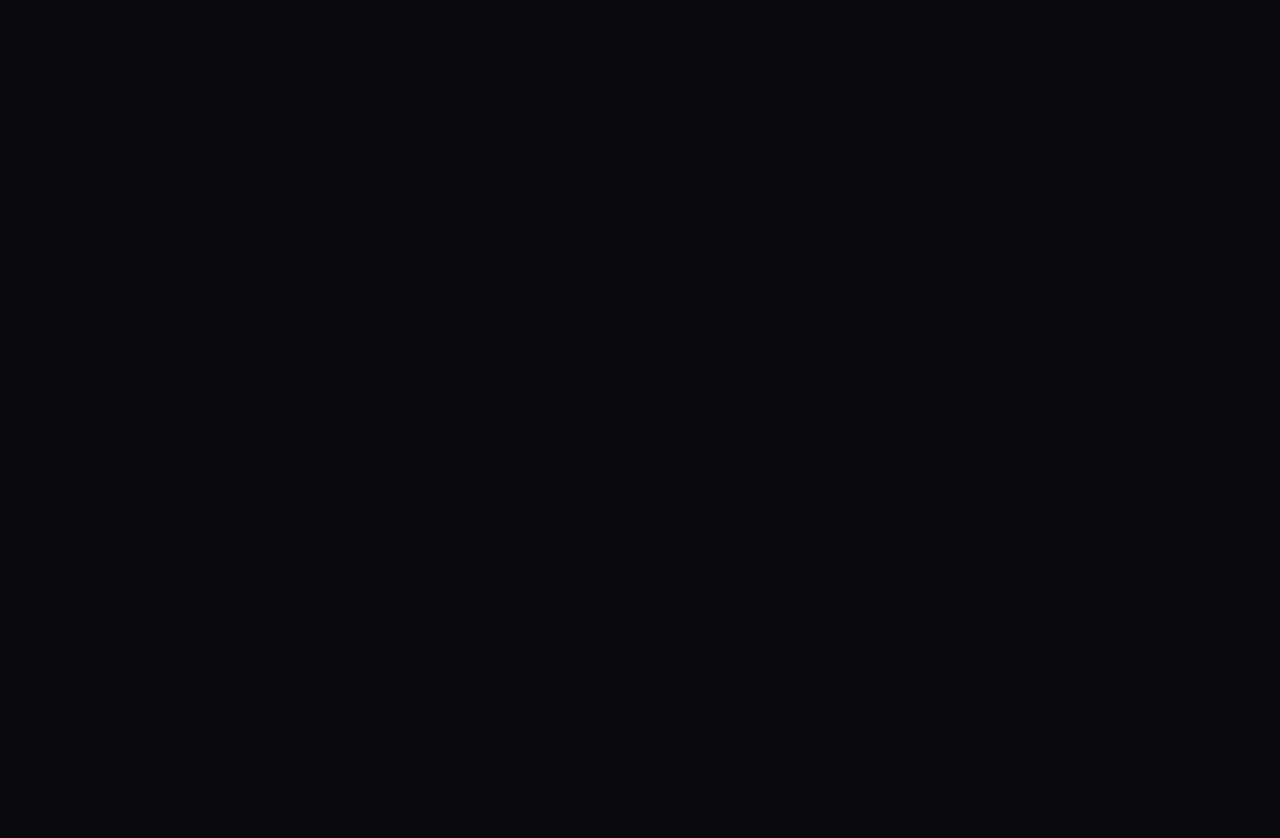
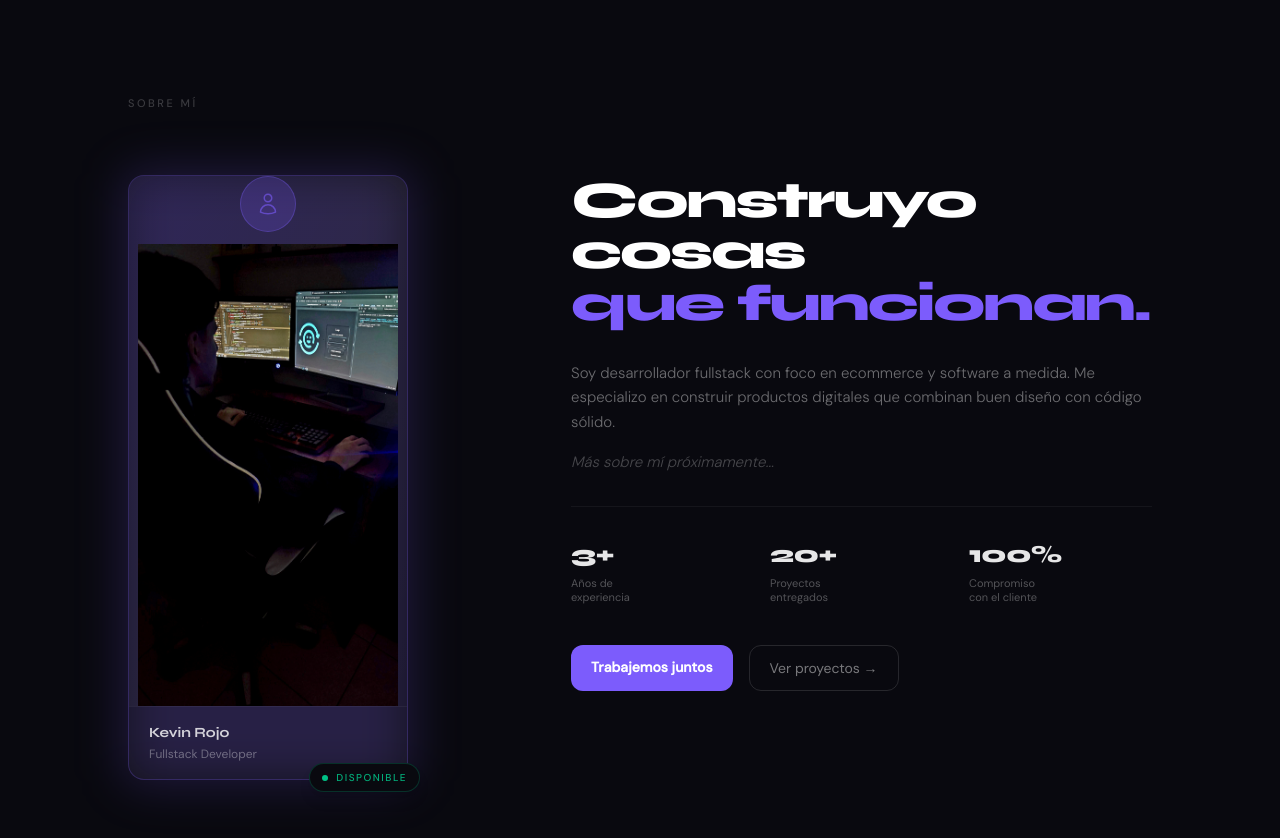
Before and after one commit to kevinjrojo/Portafolio-kr, a Next.js app: page / in a window 1280 px wide. Shown: the part 676-1514 px from the top of the page. Before the commit the page ends 800 px from the top, so only its background shows below. Built offline with nearby package versions, Linux system fonts and the light colour scheme.

Commit message:
refactor: agregar componente About y mejorar estilos en Navbar y Hero

```diff
--- a/app/page.tsx
+++ b/app/page.tsx
@@ -1,6 +1,8 @@
 import Navbar from "@/components/Navbar";
 import Hero from "@/components/Hero";
+
 import Projects from "@/components/Projects";
+import About from "@/components/About";
 
 export default function Home() {
   return (
@@ -11,6 +13,7 @@ export default function Home() {
           <Hero />
           <Projects />
         </section>
+        <About />
       </div>
     </main>
   );
--- /dev/null
+++ b/components/About.tsx
@@ -0,0 +1,149 @@
+"use client";
+import Image from "next/image";
+
+export default function About() {
+  return (
+    <section id="sobre-mi" className="border-t border-white/5 py-24 px-6">
+      <div className="max-w-5xl mx-auto">
+        {/* Section label */}
+        <p className="text-[11px] tracking-[2.5px] uppercase text-white/20 font-medium mb-16">
+          Sobre mí
+        </p>
+
+        <div className="grid grid-cols-1 md:grid-cols-[1fr_1.6fr] gap-12 md:gap-20 items-start">
+          {/* LEFT — foto */}
+          <div className="relative w-full max-w-70 mx-auto md:mx-0">
+            {/* Glow detrás */}
+            <div className="absolute -inset-1 rounded-2xl bg-[#7c5cfc]/20 blur-xl" />
+
+            {/* Marco con borde violeta sutil */}
+            <div className="relative rounded-2xl border border-[#7c5cfc]/25 overflow-hidden bg-white/3">
+              {/* Placeholder foto — reemplazá src con tu imagen */}
+              <div className="aspect-3/4 w-full bg-linear-to-br from-[#7c5cfc]/10 via-white/3 to-transparent flex items-center justify-center">
+                {/* Cuando tengas la foto, reemplazá este bloque por:
+                    <Image src="/tu-foto.jpg" alt="Kevin Rojo" fill className="object-cover" />
+                */}
+                <div className="flex flex-col items-center gap-3 select-none pointer-events-none">
+                  <div className="w-14 h-14 rounded-full bg-[#7c5cfc]/20 border border-[#7c5cfc]/30 flex items-center justify-center">
+                    <svg
+                      className="w-6 h-6 text-[#7c5cfc]/60"
+                      fill="none"
+                      viewBox="0 0 24 24"
+                      stroke="currentColor"
+                      strokeWidth={1.5}
+                    >
+                      <path
+                        strokeLinecap="round"
+                        strokeLinejoin="round"
+                        d="M15.75 6a3.75 3.75 0 11-7.5 0 3.75 3.75 0 017.5 0zM4.501 20.118a7.5 7.5 0 0114.998 0A17.933 17.933 0 0112 21.75c-2.676 0-5.216-.584-7.499-1.632z"
+                      />
+                    </svg>
+                  </div>
+                  <span className="text-[11px] text-white/20 tracking-wide">
+                    <Image
+                      src="/images/foto.jpg"
+                      alt="logo"
+                      width={260}
+                      height={100}
+                    />
+                  </span>
+                </div>
+              </div>
+
+              {/* Nombre debajo de la foto */}
+              <div className="px-5 py-4 border-t border-white/5">
+                <p
+                  className="text-sm font-bold text-white/80"
+                  style={{ fontFamily: "var(--font-syne)" }}
+                >
+                  Kevin Rojo
+                </p>
+                <p className="text-[12px] text-white/35 mt-0.5">
+                  Fullstack Developer
+                </p>
+              </div>
+            </div>
+
+            {/* Badge flotante */}
+            <div className="absolute -bottom-3 -right-3 inline-flex items-center gap-2 text-[10px] font-medium tracking-[1.5px] uppercase text-emerald-400/80 bg-[#09090f] border border-emerald-400/20 px-3 py-1.5 rounded-full shadow-lg">
+              <span className="w-1.5 h-1.5 rounded-full bg-emerald-400 animate-pulse" />
+              Disponible
+            </div>
+          </div>
+
+          {/* RIGHT — texto */}
+          <div className="flex flex-col gap-8">
+            {/* Headline */}
+            <div>
+              <h2
+                className="font-extrabold leading-none tracking-[-2px] text-white"
+                style={{
+                  fontFamily: "var(--font-syne)",
+                  fontSize: "clamp(32px, 4vw, 52px)",
+                }}
+              >
+                Construyo cosas
+                <br />
+                <span className="text-[#7c5cfc]">que funcionan.</span>
+              </h2>
+            </div>
+
+            {/* Párrafo placeholder */}
+            <div className="space-y-4">
+              <p className="text-[15px] leading-relaxed text-white/40 font-light">
+                {/* Reemplazá este texto cuando quieras */}
+                Soy desarrollador fullstack con foco en ecommerce y software a
+                medida. Me especializo en construir productos digitales que
+                combinan buen diseño con código sólido.
+              </p>
+              <p className="text-[15px] leading-relaxed text-white/25 font-light italic">
+                {/* Placeholder para texto adicional */}
+                Más sobre mí próximamente...
+              </p>
+            </div>
+
+            {/* Divider */}
+            <div className="w-full h-px bg-white/5" />
+
+            {/* Stats rápidos */}
+            <div className="grid grid-cols-3 gap-4">
+              {[
+                { value: "3+", label: "Años de\nexperiencia" },
+                { value: "20+", label: "Proyectos\nentregados" },
+                { value: "100%", label: "Compromiso\ncon el cliente" },
+              ].map(({ value, label }) => (
+                <div key={label} className="flex flex-col gap-1.5">
+                  <span
+                    className="text-2xl font-extrabold text-white/90 tracking-tight"
+                    style={{ fontFamily: "var(--font-syne)" }}
+                  >
+                    {value}
+                  </span>
+                  <span className="text-[11px] text-white/30 leading-tight whitespace-pre-line">
+                    {label}
+                  </span>
+                </div>
+              ))}
+            </div>
+
+            {/* CTA */}
+            <div className="flex flex-wrap gap-4 pt-2">
+              <a
+                href="#contacto"
+                className="text-sm font-semibold bg-[#7c5cfc] text-white px-5 py-3 rounded-xl hover:bg-[#6a4aec] transition-all duration-200 hover:-translate-y-px"
+              >
+                Trabajemos juntos
+              </a>
+              <a
+                href="#proyectos"
+                className="text-sm text-white/45 border border-white/12 px-5 py-3 rounded-xl hover:text-white/80 hover:border-white/[0.28] transition-colors duration-200"
+              >
+                Ver proyectos →
+              </a>
+            </div>
+          </div>
+        </div>
+      </div>
+    </section>
+  );
+}
--- a/components/Hero.tsx
+++ b/components/Hero.tsx
@@ -1,7 +1,7 @@
 export default function Hero() {
   return (
     /* Este div ocupa toda la altura y tiene el border-r — NO se toca */
-    <div className="flex flex-col border-r border-white/6">
+    <div className="flex flex-col md:border-r border-white/6 ">
       {/* Este div interno es el que se centra verticalmente */}
       <div className="flex flex-col gap-8 py-16 pr-12 m-auto">
         {/* Badge */}
--- a/components/Navbar.tsx
+++ b/components/Navbar.tsx
@@ -29,7 +29,7 @@ export default function Navbar() {
             <li key={l.href}>
               <Link
                 href={l.href}
-                className="text-xm text-white/30 hover:text-white/70 transition-colors duration-200"
+                className="text-xm text-white/50 hover:text-white/80 transition-colors duration-200"
               >
                 {l.label}
               </Link>
```
Also changed, not shown: public/images/foto.jpg (added).
